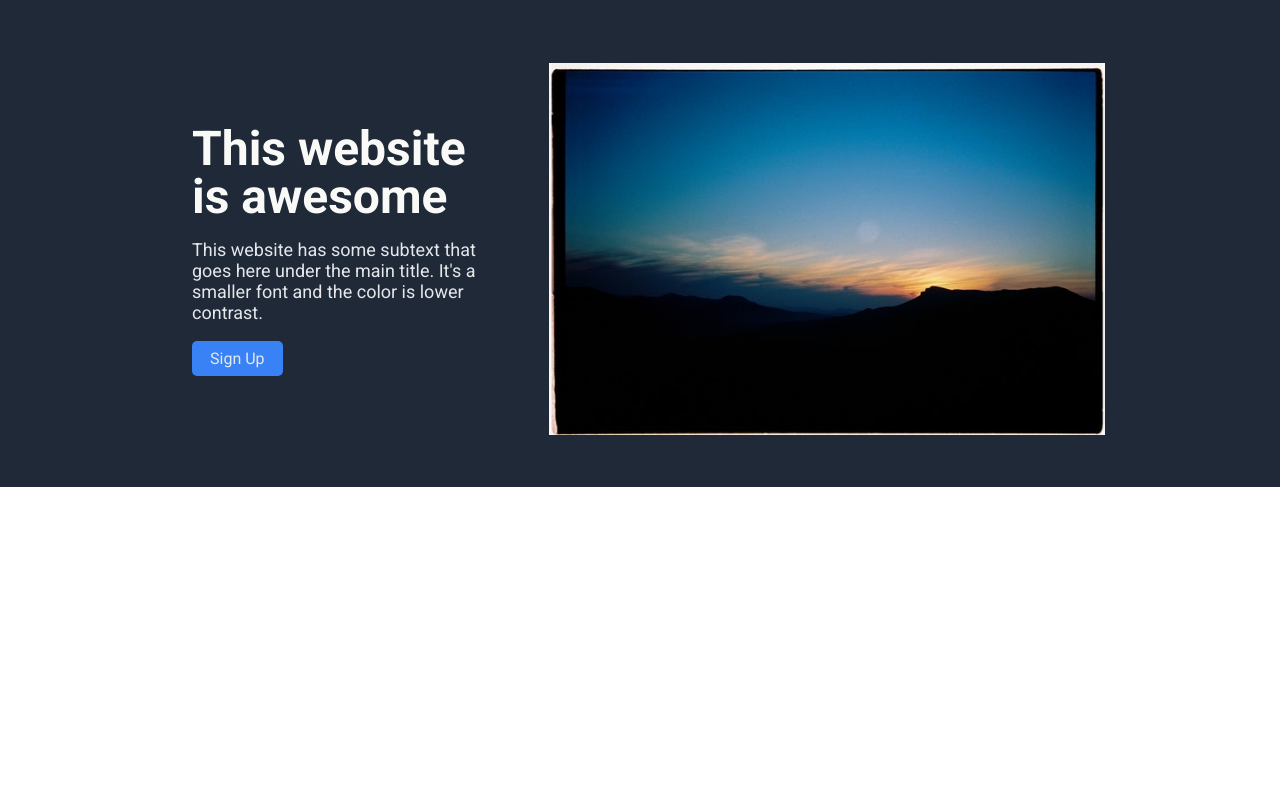
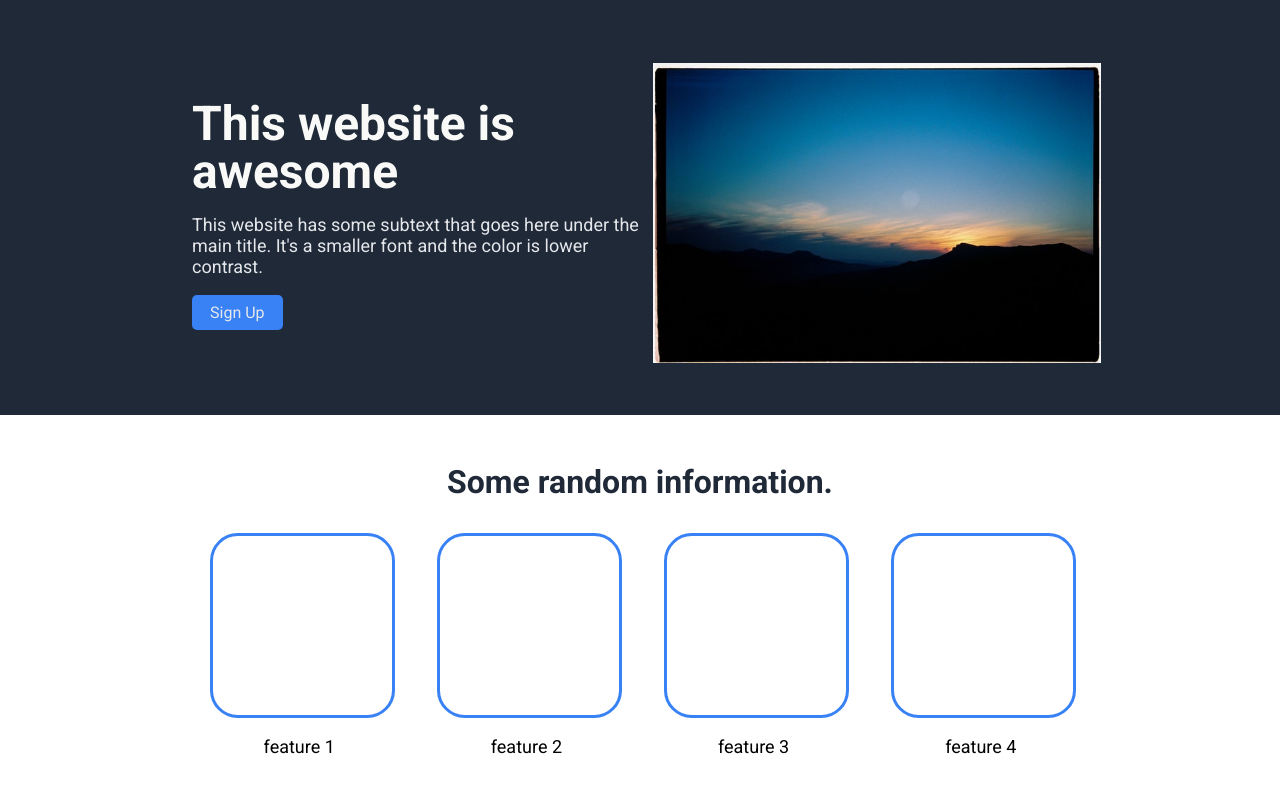
Before and after one commit to bertranddibetta/landing-page-exercice, a plain HTML site: page index.html in a window 1280 px wide. Shown: the part 110-902 px from the top of the page. Before the commit the page ends 800 px from the top, so only its background shows below. Drawn offline with Linux system fonts and the light colour scheme.

Commit message:
feature done

```diff
--- a/index.html
+++ b/index.html
@@ -29,8 +29,29 @@
             <div class="hero-text">This website has some subtext that goes here under the main title. It's a smaller font and the color is lower contrast.</div>
             <div class="button"><a href="">Sign Up</a></div>
         </div>
-        <div class="hero-image">
+        <div class="hero-container">
             <img src="hero-picture.jpg">
+        </div>
+    </div>
+    <div class="section">
+        <div class="section-title">Some random information.</div>
+        <div class="container-features">
+            <div class="feature">
+                <div class="feature-image"></div>
+                <p>feature 1</p>
+            </div>
+            <div class="feature">
+                <div class="feature-image"></div>
+                <p>feature 2</p>
+            </div>
+            <div class="feature">
+                <div class="feature-image"></div>
+                <p>feature 3</p>
+            </div>
+            <div class="feature">
+                <div class="feature-image"></div>
+                <p>feature 4</p>
+            </div>
         </div>
     </div>
 </body>
--- a/style.css
+++ b/style.css
@@ -56,8 +56,7 @@ img {
 }
 
 .hero-container {
-    max-width: 35%;
-    margin-right: 3%;
+    max-width: 50%;
 }
 
 .hero-slogan {
@@ -82,3 +81,40 @@ img {
     border-radius: 5px;
     background-color: #3882f6;
 }
+
+.section {
+    display: flex;
+    flex-direction: column;
+    max-width: 100%;
+    padding: 3rem 15%;
+}
+
+.section-title {
+    font-size: 2rem;
+    font-weight: 700;
+    color: #1F2937;
+    text-align: center;
+}
+
+.container-features {
+    margin-top: 2rem;
+    display: flex;
+    justify-content: center;
+    gap: 3rem;
+}
+
+.feature {
+    width: 20%;
+}
+
+.feature-image {
+    width: 100%;
+    padding-top: 100%;
+    border: #3882f6 solid 3px;
+    border-radius: 15%;
+}
+
+.feature p {
+    text-align: center;
+    font-size: 1.125rem;
+}
```
